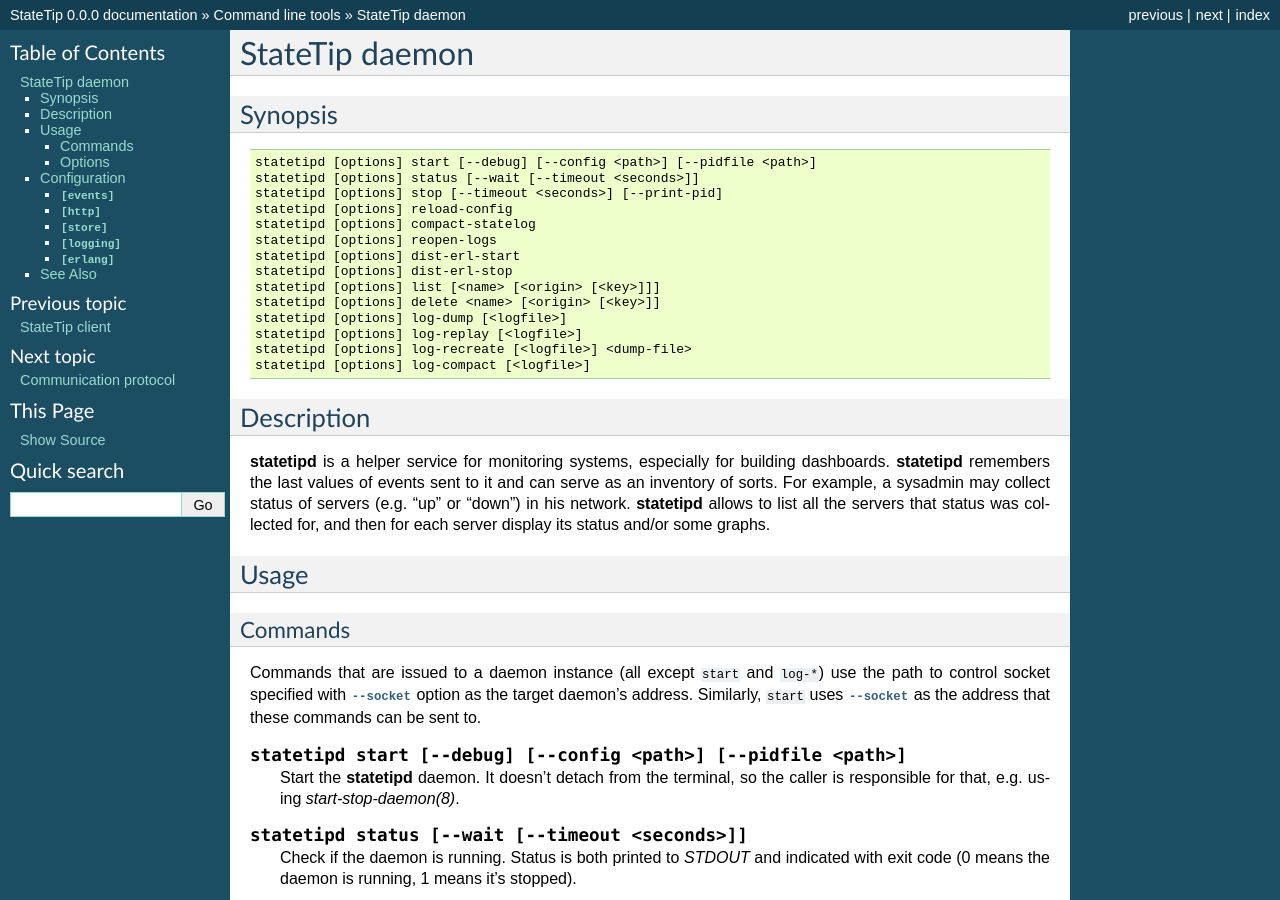
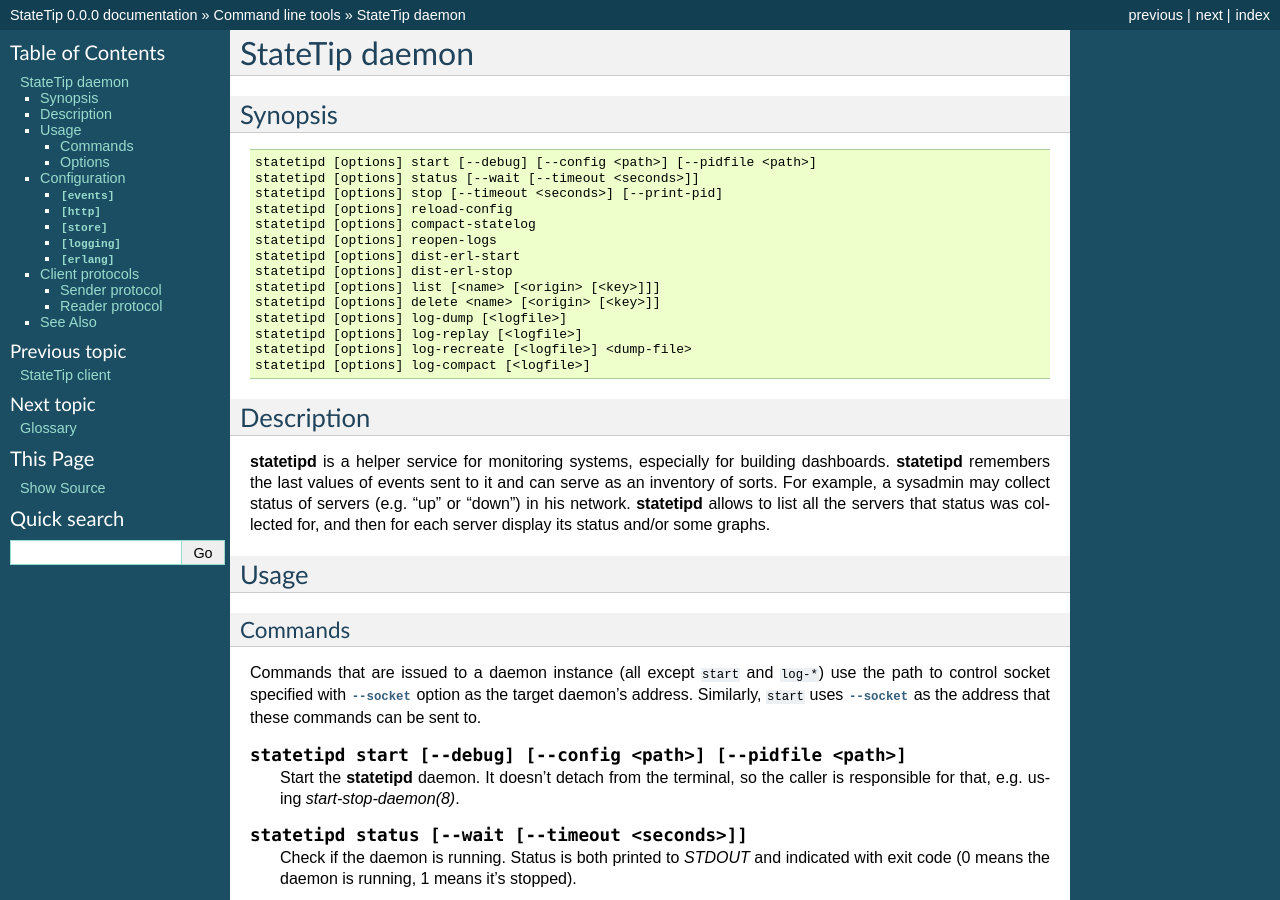
Before and after one commit to dozzie/statetip, a Sphinx documentation site: the page built from doc/manpages/statetipd.rst, in a window 1280 px wide and 900 px high. Built offline with Sphinx 7.4.7, drawn with Linux system fonts in a browser that asks for light colours; some of the changed text lies outside the part shown.

Commit message:
Moved client protocol description place to man pages.
To statetipd(8) for now, but prepared for including it in statetip(1) as well.

```diff
--- a/doc/index.rst
+++ b/doc/index.rst
@@ -9,7 +9,6 @@
    :maxdepth: 2
 
    manpages/index
-   protocol
    glossary
 
 
--- a/doc/manpages/statetipd.rst
+++ b/doc/manpages/statetipd.rst
@@ -260,6 +260,19 @@
 
 .. describe:: log_file
 
+Client protocols
+================
+
+Sender protocol
+---------------
+
+.. include:: protocol_sender.rst.common
+
+Reader protocol
+---------------
+
+.. include:: protocol_reader.rst.common
+
 See Also
 ========
 
```
Also changed, not shown: doc/protocol.rst (deleted, +0 -9 lines), 2 other files.
